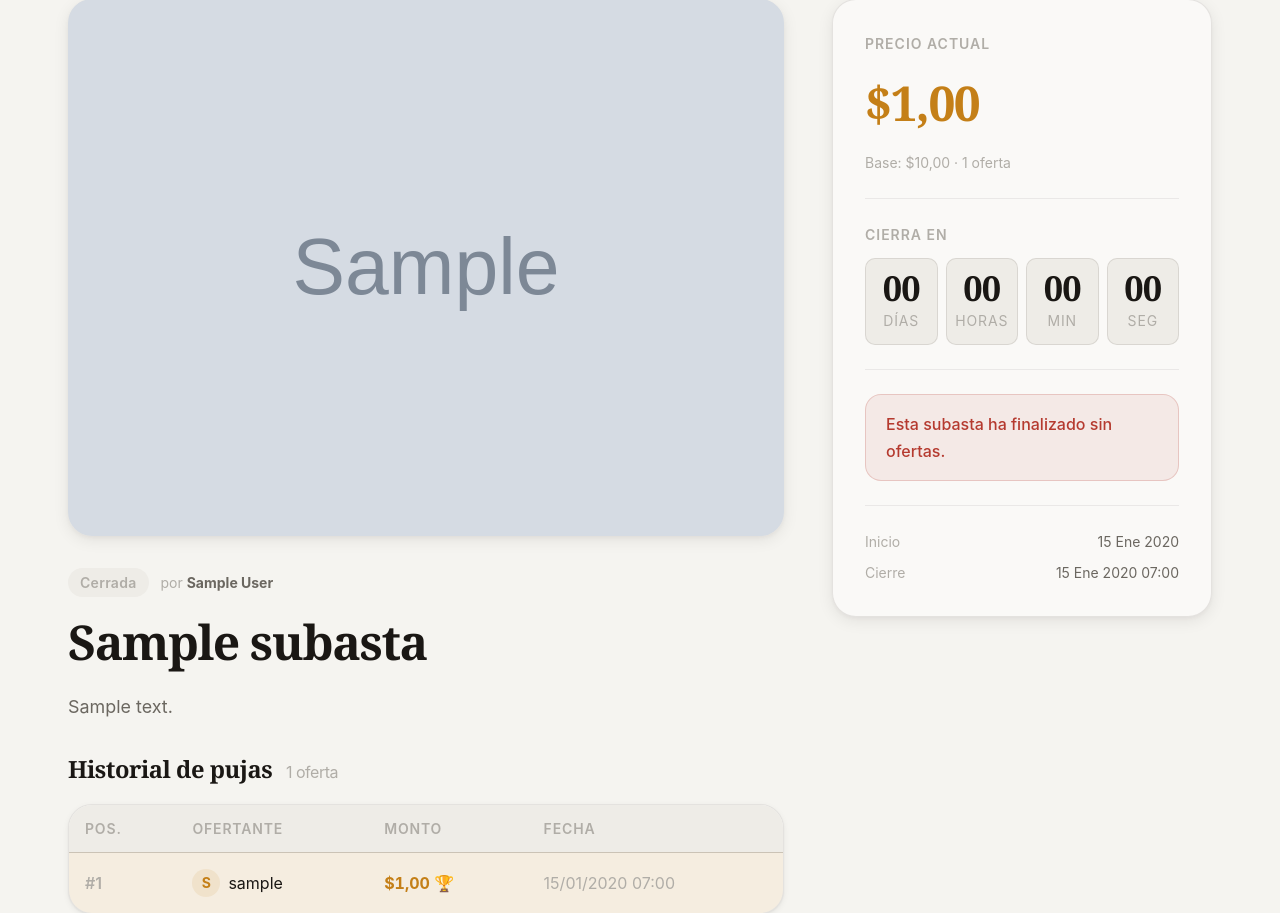
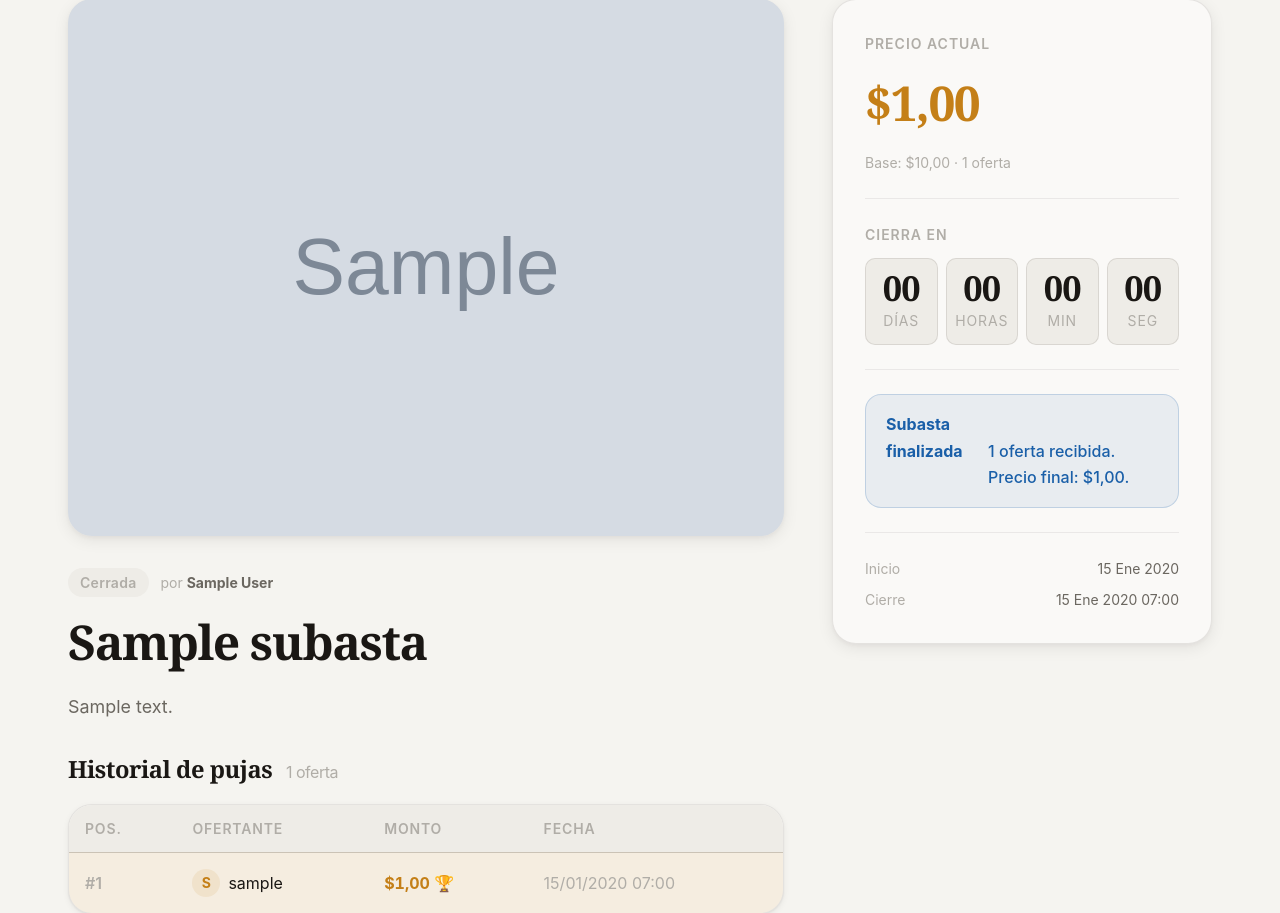
Before and after one commit to javiersandovaltap-beep/martillo-virtual, a Django app: page /subasta/1/ in a window 1280 px wide. Shown: the part 208-1121 px from the top of the page. Run offline with Django 5.2, Linux system fonts and the light colour scheme; tables that the repository leaves empty hold one stand-in row (values such as "Sample post"); grey boxes marked "Sample" are stand-in pictures; some web fonts are replaced.

Commit message:
fix(frontend): dark mode persists + finalizada logic 3-tier
Bug 1: dark mode lost on page change
- Theme toggle was stored in JS local var, reset on each page load
- Fix: save to localStorage, read on load, fallback to prefers-color-scheme
- Click toggle: updates localStorage + data-theme attribute
- Persists across navigation, pagination, reloads

Bug 2: 'finalizado sin ofertas' shown for closed subastas WITH ofertas
- Template only checked tiene_ganador (estado=cerrada AND ganador set)
- Seed subastas cerradas have ofertas but ganador=None (migrated nullable,
  never backfilled by cerrar_subastas which only processes activa -> cerrada)
- Fix: 3-tier logic:
  1. tiene_ganador -> green alert with ganador + monto
  2. total_ofertas > 0 -> blue alert 'N ofertas recibidas, precio final $X'
  3. else -> red alert 'sin ofertas'
- More robust: shows activity even if ganador not set

Tests: 119 passing (no regression).

```diff
--- a/subastas/templates/subastas/subasta_detail.html
+++ b/subastas/templates/subastas/subasta_detail.html
@@ -91,6 +91,11 @@
                 Ganador: <strong>{{ subasta.ganador.username }}</strong><br/>
                 Monto ganador: <strong>${{ subasta.monto_ganador }}</strong>
               </div>
+            {% elif subasta.total_ofertas > 0 %}
+              <div class="alert alert--info" style="margin-bottom:var(--space-4);">
+                <strong>Subasta finalizada</strong><br/>
+                {{ subasta.total_ofertas }} oferta{{ subasta.total_ofertas|pluralize:"s" }} recibida{{ subasta.total_ofertas|pluralize:"s" }}. Precio final: ${{ subasta.precio_actual }}.
+              </div>
             {% else %}
               <div class="alert alert--error">Esta subasta ha finalizado sin ofertas.</div>
             {% endif %}
--- a/templates/base.html
+++ b/templates/base.html
@@ -75,12 +75,14 @@
 <script>
 (function(){
   var r=document.documentElement;
-  var d=matchMedia('(prefers-color-scheme:dark)').matches?'dark':'light';
+  // Read theme from localStorage, fallback to prefers-color-scheme
+  var saved=localStorage.getItem('theme');
+  var d=saved?saved:(matchMedia('(prefers-color-scheme:dark)').matches?'dark':'light');
   r.setAttribute('data-theme',d);
   var t=document.querySelector('[data-theme-toggle]');
   function setIcon(m){if(!t)return;t.innerHTML=m==='dark'?'<svg width="16" height="16" viewBox="0 0 24 24" fill="none" stroke="currentColor" stroke-width="2" stroke-linecap="round"><circle cx="12" cy="12" r="5"/><line x1="12" y1="1" x2="12" y2="3"/><line x1="12" y1="21" x2="12" y2="23"/><line x1="4.22" y1="4.22" x2="5.64" y2="5.64"/><line x1="18.36" y1="18.36" x2="19.78" y2="19.78"/><line x1="1" y1="12" x2="3" y2="12"/><line x1="21" y1="12" x2="23" y2="12"/><line x1="4.22" y1="19.78" x2="5.64" y2="18.36"/><line x1="18.36" y1="5.64" x2="19.78" y2="4.22"/></svg>':'<svg width="16" height="16" viewBox="0 0 24 24" fill="none" stroke="currentColor" stroke-width="2" stroke-linecap="round"><path d="M21 12.79A9 9 0 1 1 11.21 3 7 7 0 0 0 21 12.79z"/></svg>';}
   setIcon(d);
-  if(t){t.addEventListener('click',function(){d=d==='dark'?'light':'dark';r.setAttribute('data-theme',d);setIcon(d);});}
+  if(t){t.addEventListener('click',function(){d=d==='dark'?'light':'dark';r.setAttribute('data-theme',d);setIcon(d);localStorage.setItem('theme',d);});}
   var h=document.getElementById('hamburger');var n=document.getElementById('nav-links');
   if(h&&n){h.addEventListener('click',function(){var o=n.classList.toggle('is-open');h.setAttribute('aria-expanded',o);});
   document.addEventListener('click',function(e){if(n.classList.contains('is-open')&&!h.contains(e.target)&&!n.contains(e.target)){n.classList.remove('is-open');h.setAttribute('aria-expanded','false');}});}
```
